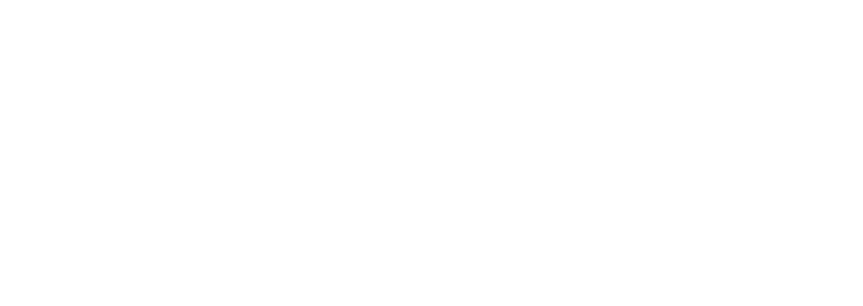
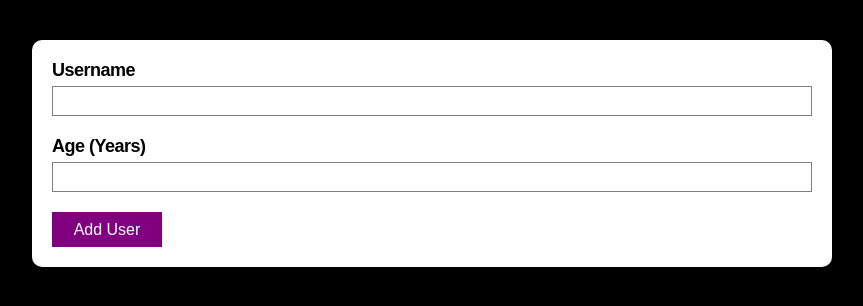
Before and after one commit to PratiyushT/User-Data-App, a React (Create React App) app: page / in a window 1280 px wide. Shown: the top 306 px of the page, without its empty margins (208-1071 px from the left). Built offline with nearby package versions, Linux system fonts and the light colour scheme; the HTML template or start-up script is replaced by a standard one.

Commit message:
Create a basic form with no functionaliy

```diff
--- a/src/App.js
+++ b/src/App.js
@@ -1,10 +1,10 @@
 import React from 'react';
-
+import UserForm from "./Components/UserForm/UserForm";
 
 function App() {
   return (
     <div>
-
+      <UserForm></UserForm>
     </div>
   );
 }
--- /dev/null
+++ b/src/Components/Card/Card.js
@@ -0,0 +1,11 @@
+import styles from './Card.module.css';
+import React from 'react';
+
+//Card wrapper with minimal CSS.
+const Card = props => {
+  return (
+    <div className={`${styles.card} ${props.className}`}>{props.children}</div >
+  )
+}
+
+export default Card;
--- /dev/null
+++ b/src/Components/Card/Card.module.css
@@ -0,0 +1,7 @@
+.card{
+  margin: 0 auto;
+  max-width: 800px;
+  background-color: white;
+  padding: 2rem;
+  border-radius: 1rem;
+}
--- /dev/null
+++ b/src/Components/UserForm/UserForm.js
@@ -0,0 +1,26 @@
+import React from "react";
+import Card from '../Card/Card'
+import style from "./UserForm.module.css";
+
+//Create a userForm which has two input values(userName and userAge)
+const UserForm = () => {
+  return (
+    <Card className={style.userFormCard}>
+      <form>
+        <div>
+          <label htmlFor="user-name">Username</label>
+          <input type='text' id='user-name' />
+        </div>
+
+        <div>
+          <label htmlFor="user-age">Age (Years)</label>
+          <input type='number' id='user-age' />
+        </div>
+
+        <button type="submit">Add User</button>
+      </form>
+    </Card>
+  )
+}
+
+export default UserForm;
--- /dev/null
+++ b/src/Components/UserForm/UserForm.module.css
@@ -0,0 +1,39 @@
+
+.userFormCard{
+  margin-top: 40px;
+}
+
+
+
+.userFormCard form{
+  display: flex;
+  flex-direction: column;
+  gap: 20px;
+}
+
+.userFormCard form div{
+  display: flex;
+  flex-direction: column;
+  gap: 5px;
+}
+
+.userFormCard form label{
+  font-size: 1.8rem;
+  font-weight: 700;
+  letter-spacing: -0.5px;
+}
+
+.userFormCard form input{
+  min-width: 100%;
+  border: 1px solid grey;
+  height: 30px;
+}
+
+.userFormCard form button{
+  border: none;
+  width: 110px;
+  height: 35px;
+  background-color: purple;
+  color: white;
+  font-size: 16px;
+}
--- a/src/index.css
+++ b/src/index.css
@@ -4,8 +4,10 @@
 
 html {
   font-family: sans-serif;
+  font-size: 62.5%;
 }
 
 body {
   margin: 0;
+  background-color: black;
 }
```
Also changed, not shown: src/Components/UserDisplay/UserDipslay.module.css (added), src/Components/UserDisplay/UserDisplay.js (added).
